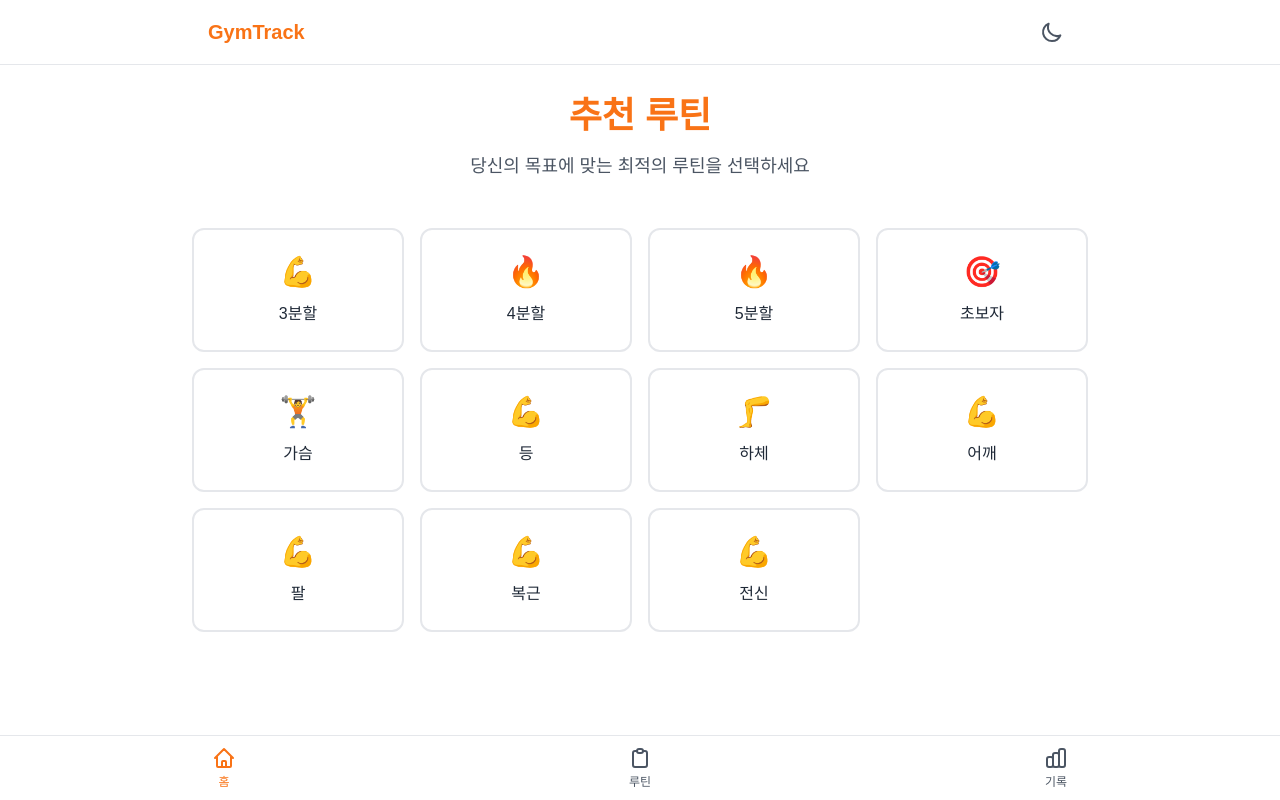
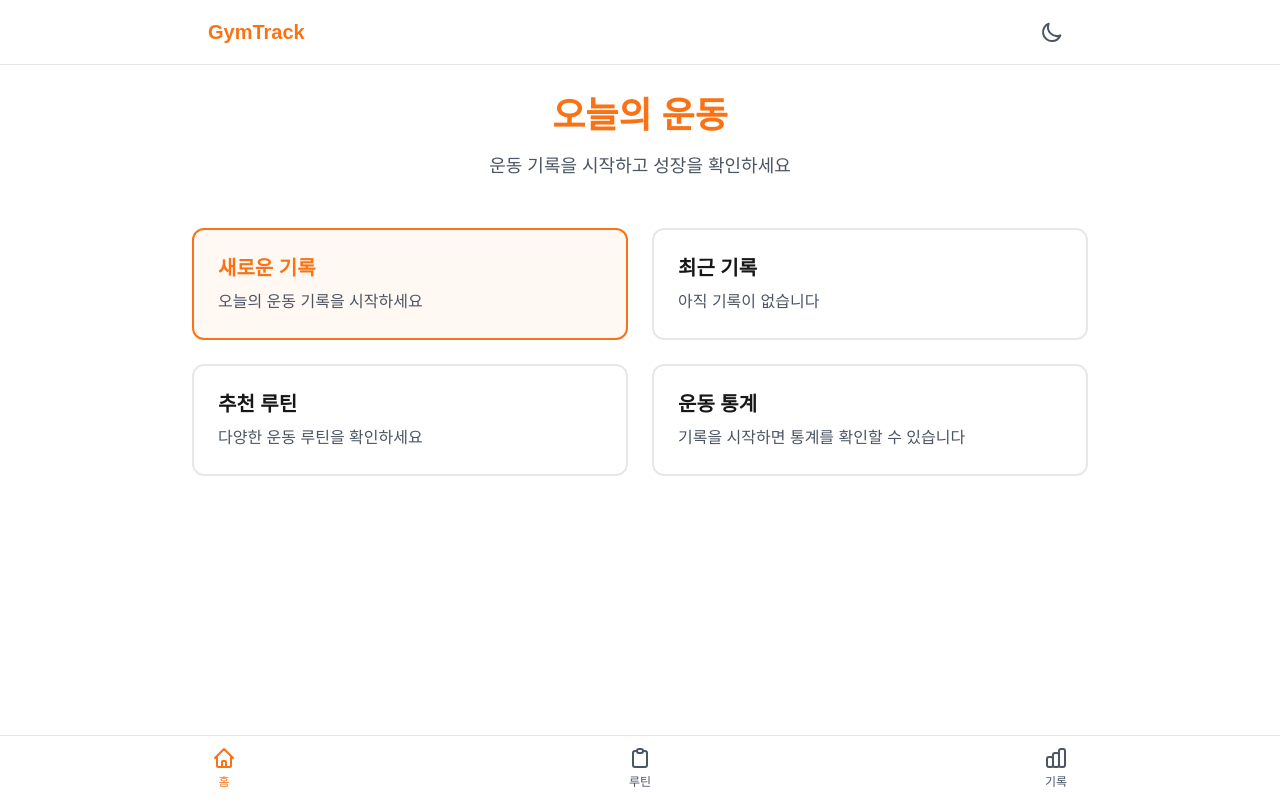
Before and after one commit to amh6281/exercise-record-app, a Next.js app: page / in a window 1280 px wide. Built offline with nearby package versions, Linux system fonts and the light colour scheme.

Commit message:
Refactor: Home 재구성

```diff
--- a/src/app/page.tsx
+++ b/src/app/page.tsx
@@ -1,5 +1,5 @@
 import { Metadata } from "next";
-import { RoutineSelector } from "@/components/home";
+import { DashboardCards } from "@/components/home";
 
 export const metadata: Metadata = {
   title: "GymTrack - 당신의 헬스 루틴을 기록하세요",
@@ -14,13 +14,13 @@ const Home = () => {
       <div className="max-w-4xl mx-auto">
         <div className="text-center mb-12">
           <h1 className="text-3xl md:text-4xl font-bold mb-4 text-primary">
-            추천 루틴
+            오늘의 운동
           </h1>
           <p className="text-gray-600 dark:text-gray-400 text-lg font-medium">
-            당신의 목표에 맞는 최적의 루틴을 선택하세요
+            운동 기록을 시작하고 성장을 확인하세요
           </p>
         </div>
-        <RoutineSelector />
+        <DashboardCards />
       </div>
     </div>
   );
--- /dev/null
+++ b/src/components/home/DashboardCards.tsx
@@ -0,0 +1,45 @@
+import Link from "next/link";
+
+const DashboardCards = () => {
+  return (
+    <div className="grid gap-6 md:grid-cols-2">
+      {/* 빠른 기록 시작 */}
+      <Link
+        href="/records/new"
+        className="p-6 rounded-xl border-2 border-primary bg-primary/5 hover:bg-primary/10 transition-colors"
+      >
+        <h2 className="text-xl font-semibold mb-2 text-primary">새로운 기록</h2>
+        <p className="text-gray-600 dark:text-gray-400">
+          오늘의 운동 기록을 시작하세요
+        </p>
+      </Link>
+
+      {/* 최근 기록 요약 */}
+      <div className="p-6 rounded-xl border-2 border-gray-200 dark:border-gray-800">
+        <h2 className="text-xl font-semibold mb-2">최근 기록</h2>
+        <p className="text-gray-600 dark:text-gray-400">아직 기록이 없습니다</p>
+      </div>
+
+      {/* 추천 루틴 */}
+      <Link
+        href="/routines"
+        className="p-6 rounded-xl border-2 border-gray-200 dark:border-gray-800 hover:border-primary dark:hover:border-primary transition-colors"
+      >
+        <h2 className="text-xl font-semibold mb-2">추천 루틴</h2>
+        <p className="text-gray-600 dark:text-gray-400">
+          다양한 운동 루틴을 확인하세요
+        </p>
+      </Link>
+
+      {/* 운동 통계 */}
+      <div className="p-6 rounded-xl border-2 border-gray-200 dark:border-gray-800">
+        <h2 className="text-xl font-semibold mb-2">운동 통계</h2>
+        <p className="text-gray-600 dark:text-gray-400">
+          기록을 시작하면 통계를 확인할 수 있습니다
+        </p>
+      </div>
+    </div>
+  );
+};
+
+export default DashboardCards;
--- a/src/components/home/RoutineSelector.tsx
+++ /dev/null
@@ -1,27 +0,0 @@
-import Link from "next/link";
-import { ROUTINE_CATEGORIES } from "@/constants/routines";
-
-const RoutineSelector = () => {
-  return (
-    <section className="w-full">
-      <div className="grid grid-cols-2 sm:grid-cols-3 md:grid-cols-4 gap-4">
-        {ROUTINE_CATEGORIES.map(({ label, slug, emoji }) => (
-          <Link
-            key={slug}
-            href={`/routines/${slug}`}
-            className="group flex flex-col items-center justify-center p-6 rounded-xl border-2 border-gray-200 dark:border-gray-800 hover:border-primary dark:hover:border-primary transition-all duration-300 hover:shadow-lg hover:scale-105"
-          >
-            <span className="text-3xl mb-3 transform group-hover:scale-110 transition-transform duration-300">
-              {emoji}
-            </span>
-            <span className="font-medium text-gray-800 dark:text-gray-200 group-hover:text-primary dark:group-hover:text-primary transition-colors">
-              {label}
-            </span>
-          </Link>
-        ))}
-      </div>
-    </section>
-  );
-};
-
-export default RoutineSelector;
--- a/src/components/home/index.ts
+++ b/src/components/home/index.ts
@@ -1 +1 @@
-export { default as RoutineSelector } from "./RoutineSelector";
+export { default as DashboardCards } from "./DashboardCards";
```
